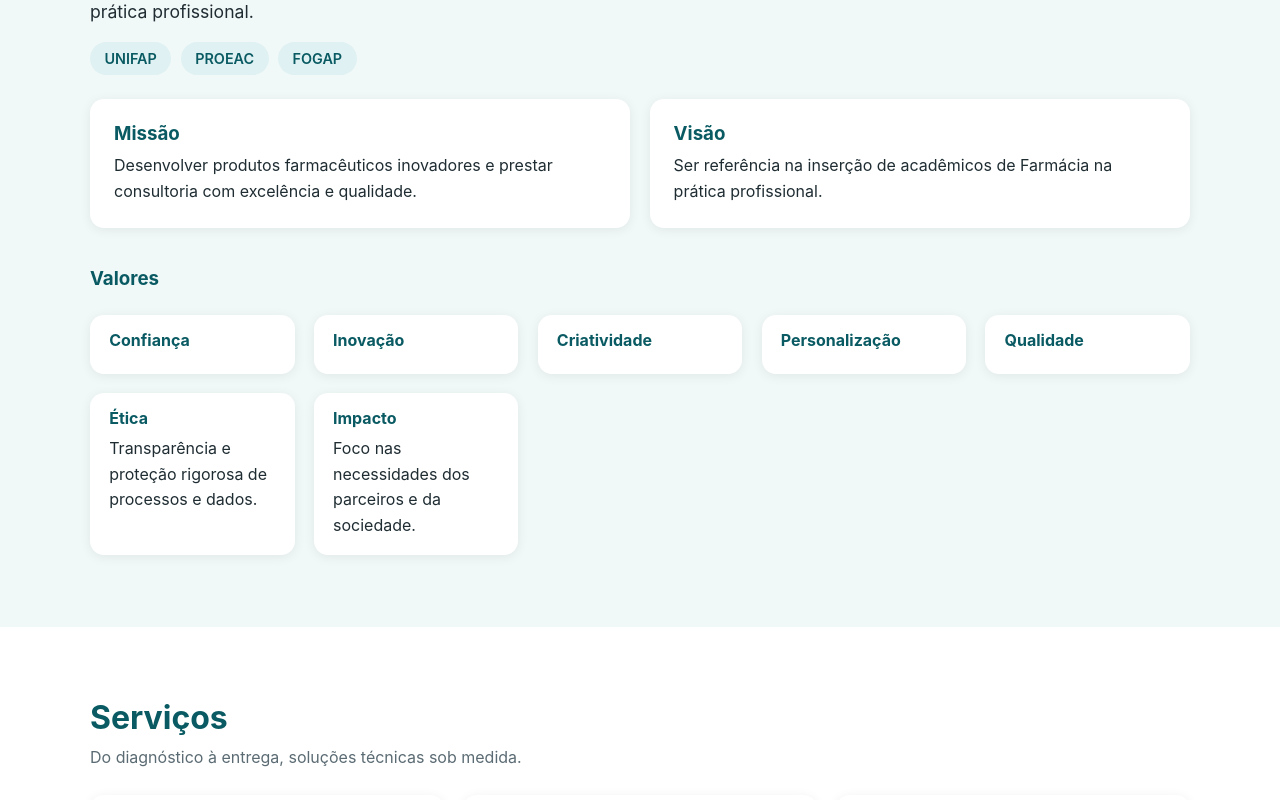
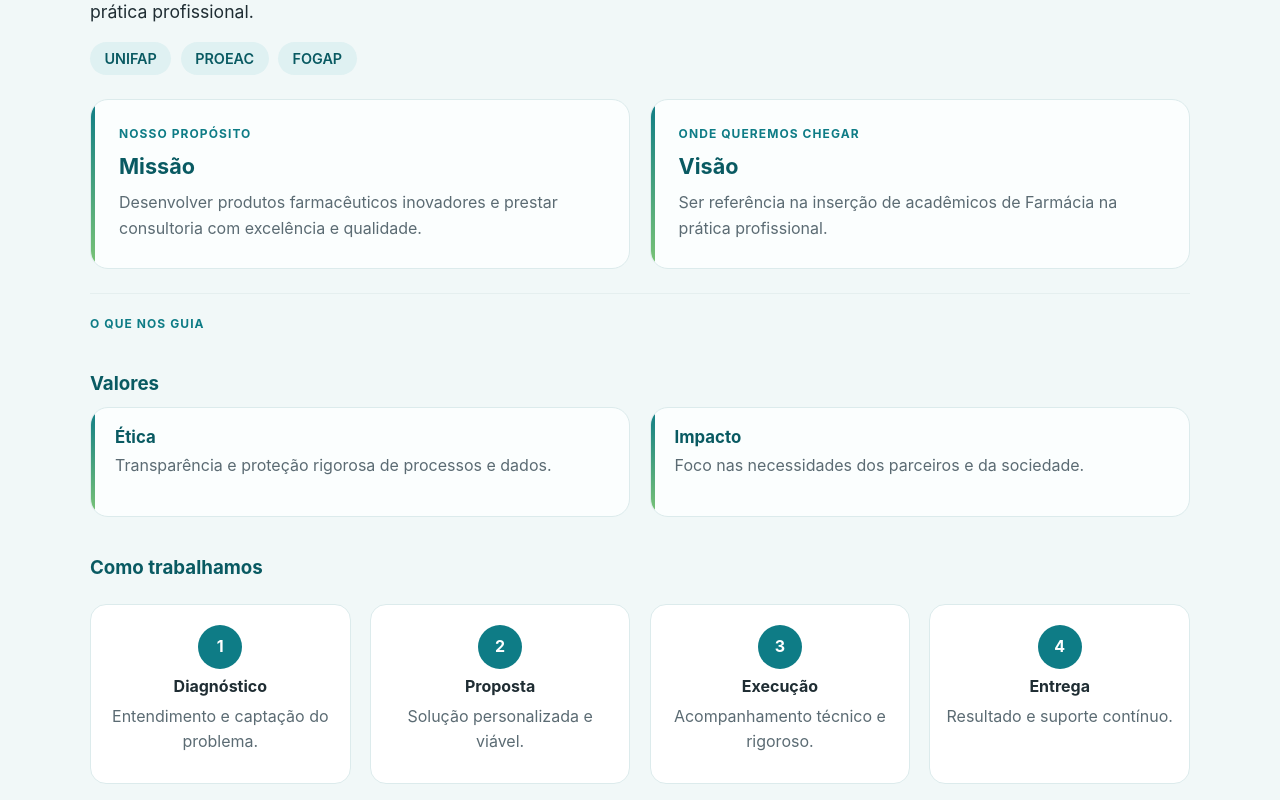
Before and after one commit to paula-maria/apotech-site, a React (Vite) app: page / in a window 1280 px wide. Shown: the part 840-1640 px from the top of the page. Built offline with nearby package versions, Linux system fonts and the light colour scheme.

Commit message:
fix: correções no footer e trocar de ordem de componentes

```diff
--- a/src/App.tsx
+++ b/src/App.tsx
@@ -2,6 +2,7 @@ import Header from './components/Header'
 import Hero from './components/Hero'
 import QuemSomos from './components/QuemSomos'
 import Servicos from './components/Servicos'
+import Cursos from './components/Cursos'
 import Diferenciais from './components/Diferenciais'
 import Cases from './components/Cases'
 import Equipe from './components/Equipe'
@@ -16,6 +17,7 @@ export default function App() {
         <Hero />
         <QuemSomos />
         <Servicos />
+        <Cursos />
         <Diferenciais />
         <Cases />
         <Equipe />
--- a/src/components/Contato.tsx
+++ b/src/components/Contato.tsx
@@ -35,28 +35,6 @@ export default function Contato() {
             Enviar mensagem
           </button>
         </form>
-        <div className="card contact-list">
-          <h3>Fale com a gente</h3>
-          <ul>
-            {contato.telefones.map((t) => (
-              <li key={t.numero}>
-                <a href={`https://wa.me/${t.numero}`} target="_blank" rel="noreferrer">
-                  WhatsApp {t.exibicao}
-                </a>
-              </li>
-            ))}
-            {contato.emails.map((m) => (
-              <li key={m}>
-                <a href={`mailto:${m}`}>{m}</a>
-              </li>
-            ))}
-            <li>
-              <a href={contato.instagram.url} target="_blank" rel="noreferrer">
-                Instagram {contato.instagram.usuario}
-              </a>
-            </li>
-          </ul>
-        </div>
       </div>
     </Section>
   )
--- /dev/null
+++ b/src/components/Cursos.tsx
@@ -0,0 +1,25 @@
+import Section from './Section'
+import { cursos } from '../data/content'
+
+export default function Cursos() {
+  return (
+    <Section id="cursos" titulo="Cursos e Treinamentos" subtitulo="Capacitações para quem quer formular e produzir com qualidade." alt>
+      <div className="grid grid-2">
+        {cursos.map((c) => (
+          <article key={c.titulo} className="card">
+            <span className="icon" aria-hidden="true">
+              <c.icone size={32} />
+            </span>
+            <h3>{c.titulo}</h3>
+            <p>{c.texto}</p>
+          </article>
+        ))}
+      </div>
+      <p className="cta">
+        <a href="#contato" className="btn">
+          Quero saber mais
+        </a>
+      </p>
+    </Section>
+  )
+}
--- a/src/components/Diferenciais.tsx
+++ b/src/components/Diferenciais.tsx
@@ -1,9 +1,9 @@
 import Section from './Section'
-import { diferenciais, metodologia } from '../data/content'
+import { diferenciais } from '../data/content'
 
 export default function Diferenciais() {
   return (
-    <Section id="diferenciais" titulo="Diferenciais" alt>
+    <Section id="diferenciais" titulo="Diferenciais">
       <div className="grid grid-3">
         {diferenciais.map((d) => (
           <div key={d.titulo} className="card">
@@ -12,16 +12,6 @@ export default function Diferenciais() {
           </div>
         ))}
       </div>
-      <h3 className="group-title">Como trabalhamos</h3>
-      <ol className="steps">
-        {metodologia.map((m, i) => (
-          <li key={m.titulo}>
-            <span className="step-num">{i + 1}</span>
-            <h4>{m.titulo}</h4>
-            <p>{m.texto}</p>
-          </li>
-        ))}
-      </ol>
     </Section>
   )
 }
--- a/src/components/Header.tsx
+++ b/src/components/Header.tsx
@@ -4,6 +4,7 @@ import { Menu, X } from 'lucide-react'
 const links = [
   ['#quem-somos', 'Quem somos'],
   ['#servicos', 'Serviços'],
+  ['#cursos', 'Cursos'],
   ['#diferenciais', 'Diferenciais'],
   ['#cases', 'Cases'],
   ['#equipe', 'Equipe'],
--- a/src/components/QuemSomos.tsx
+++ b/src/components/QuemSomos.tsx
@@ -1,5 +1,5 @@
 import Section from './Section'
-import { sobre } from '../data/content'
+import { metodologia, sobre } from '../data/content'
 
 export default function QuemSomos() {
   return (
@@ -12,25 +12,42 @@ export default function QuemSomos() {
           </span>
         ))}
       </p>
-      <div className="grid grid-2">
-        <div className="card">
+      <div className="grid grid-2 identity-grid">
+        <article className="card identity-card">
+          <span className="identity-kicker">Nosso propósito</span>
           <h3>Missão</h3>
           <p>{sobre.missao}</p>
-        </div>
-        <div className="card">
+        </article>
+        <article className="card identity-card">
+          <span className="identity-kicker">Onde queremos chegar</span>
           <h3>Visão</h3>
           <p>{sobre.visao}</p>
+        </article>
+      </div>
+      <div className="identity-values">
+        <div className="identity-heading">
+          <span className="identity-kicker">O que nos guia</span>
+          <h3 className="group-title">Valores</h3>
+        </div>
+        <div className="grid grid-2 values-grid">
+          {sobre.valores.map((v) => (
+            <article key={v.titulo} className="card value-card">
+              <h4>{v.titulo}</h4>
+              {v.texto && <p>{v.texto}</p>}
+            </article>
+          ))}
         </div>
       </div>
-      <h3 className="group-title">Valores</h3>
-      <div className="grid grid-4">
-        {sobre.valores.map((v) => (
-          <div key={v.titulo} className="card card-small">
-            <h4>{v.titulo}</h4>
-            {v.texto && <p>{v.texto}</p>}
-          </div>
+      <h3 className="group-title">Como trabalhamos</h3>
+      <ol className="steps">
+        {metodologia.map((m, i) => (
+          <li key={m.titulo}>
+            <span className="step-num">{i + 1}</span>
+            <h4>{m.titulo}</h4>
+            <p>{m.texto}</p>
+          </li>
         ))}
-      </div>
+      </ol>
     </Section>
   )
 }
--- a/src/data/content.ts
+++ b/src/data/content.ts
@@ -1,4 +1,4 @@
-import { ClipboardCheck, FlaskConical, Microscope, GraduationCap } from 'lucide-react'
+import { ClipboardCheck, FlaskConical, Microscope, GraduationCap, Sparkles, Pill } from 'lucide-react'
 
 export const contato = {
   emails: ['Apotech.junior@gmail.com', 'fabio@unifap.br', 'sailelcrd@gmail.com'],
@@ -18,11 +18,6 @@ export const sobre = {
   missao: 'Desenvolver produtos farmacêuticos inovadores e prestar consultoria com excelência e qualidade.',
   visao: 'Ser referência na inserção de acadêmicos de Farmácia na prática profissional.',
   valores: [
-    { titulo: 'Confiança', texto: '' },
-    { titulo: 'Inovação', texto: '' },
-    { titulo: 'Criatividade', texto: '' },
-    { titulo: 'Personalização', texto: '' },
-    { titulo: 'Qualidade', texto: '' },
     { titulo: 'Ética', texto: 'Transparência e proteção rigorosa de processos e dados.' },
     { titulo: 'Impacto', texto: 'Foco nas necessidades dos parceiros e da sociedade.' },
   ],
@@ -94,3 +89,16 @@ export const equipe = [
   { nome: 'Marjorie Soares', cargo: 'Marketing e Relacionamento' },
   { nome: 'Luís Gustavo', cargo: 'Financeiro' },
 ]
+
+export const cursos = [
+  {
+    icone: Sparkles,
+    titulo: 'Formulação de Cosméticos',
+    texto: 'Capacitação voltada à formulação de produtos cosméticos.',
+  },
+  {
+    icone: Pill,
+    titulo: 'Produção de Medicamentos',
+    texto: 'Capacitação voltada à produção de medicamentos.',
+  },
+]
--- a/src/index.css
+++ b/src/index.css
@@ -67,6 +67,53 @@ section[id] { scroll-margin-top: 70px; }
 .card h3, .card h4 { color: var(--primary-dark); }
 .card p:last-child { margin-bottom: 0; }
 .card-small { padding: 1rem 1.2rem; }
+.identity-section {
+  margin-top: 2rem;
+  padding: clamp(1.25rem, 3vw, 2rem);
+  border: 1px solid #dcebec;
+  border-radius: 22px;
+  background: #fff;
+  box-shadow: 0 10px 30px rgb(9 90 98 / 6%);
+}
+.identity-section-heading { margin-bottom: .25rem; }
+.identity-section-heading h3 { margin: 0; color: var(--primary-dark); font-size: 1.4rem; }
+.identity-grid { align-items: stretch; }
+.identity-card, .value-card {
+  position: relative;
+  overflow: hidden;
+  border: 1px solid #dcebec;
+  border-radius: 18px;
+  box-shadow: 0 8px 24px rgb(9 90 98 / 7%);
+}
+.identity-card { min-height: 170px; padding: 1.5rem 1.75rem; background: #fbfefe; box-shadow: none; }
+.identity-card::before, .value-card::before {
+  position: absolute;
+  inset: 0 auto 0 0;
+  width: 4px;
+  background: linear-gradient(var(--primary), var(--accent));
+  content: '';
+}
+.identity-kicker {
+  display: block;
+  margin-bottom: .7rem;
+  color: var(--primary);
+  font-size: .75rem;
+  font-weight: 700;
+  letter-spacing: .09em;
+  text-transform: uppercase;
+}
+.identity-card h3 { margin-bottom: .65rem; font-size: 1.35rem; }
+.identity-card h4 { margin-bottom: .65rem; font-size: 1.25rem; }
+.identity-card p, .value-card p { color: var(--muted); }
+.identity-values { margin-top: 1.5rem; padding-top: 1.25rem; border-top: 1px solid #e5efef; }
+.identity-heading .identity-kicker { margin-bottom: .2rem; }
+.identity-heading h4 { margin: 0; color: var(--primary-dark); font-size: 1.15rem; }
+.values-grid { margin-top: .75rem; }
+.value-card { min-height: 110px; padding: 1.15rem 1.5rem; background: #fbfefe; box-shadow: none; }
+.value-card h4 { margin-bottom: .4rem; font-size: 1.05rem; }
+.value-card p { margin-bottom: 0; }
+.methodology-section { margin-top: 3rem; padding-top: 2rem; border-top: 2px solid #d5e8e8; }
+.methodology-section .group-title { margin-top: 0; }
 .icon { display: block; margin-bottom: .5rem; color: var(--primary); }
 
 .chips { display: flex; flex-wrap: wrap; gap: .6rem; margin-top: 1rem; }
@@ -74,7 +121,8 @@ section[id] { scroll-margin-top: 70px; }
 
 /* Steps */
 .steps { display: grid; grid-template-columns: repeat(auto-fit, minmax(200px, 1fr)); gap: 1.2rem; margin-top: 1.5rem; }
-.steps li { text-align: center; }
+.steps li { min-height: 180px; padding: 1.25rem 1rem; border: 1px solid #dcebec; border-radius: 16px; background: #fff; text-align: center; }
+.steps li p { margin: 0; color: var(--muted); }
 .step-num {
   display: inline-grid; place-items: center; width: 44px; height: 44px; border-radius: 50%;
   background: var(--primary); color: #fff; font-weight: 700; margin-bottom: .5rem;
@@ -93,13 +141,15 @@ section[id] { scroll-margin-top: 70px; }
 .form label { display: flex; flex-direction: column; gap: .3rem; font-weight: 600; }
 .form input, .form textarea { padding: .7rem; border: 1px solid #c9d6da; border-radius: 8px; font: inherit; }
 .form input:focus, .form textarea:focus { outline: 2px solid var(--primary); }
-.contact-list li { margin-bottom: .8rem; }
-.contact-list a { color: var(--primary); font-weight: 600; }
-.contact-list a:hover { text-decoration: underline; }
-
 /* Footer */
-.footer { background: var(--primary-dark); color: #fff; padding: 2rem 0; text-align: center; font-size: .9rem; }
-.footer p { margin-bottom: .3rem; }
+.footer { background: var(--primary-dark); color: #fff; padding: 2.5rem 0 1.5rem; font-size: .9rem; }
+.footer-inner { display: grid; gap: 2rem; }
+.footer-contact h2 { margin-bottom: 1rem; color: #fff; font-size: 1.4rem; }
+.footer-links { display: grid; grid-template-columns: repeat(auto-fit, minmax(230px, 1fr)); gap: .75rem 1.5rem; }
+.footer-links a { display: inline-flex; align-items: center; gap: .65rem; color: #fff; }
+.footer-links a:hover { color: #b9e4c0; }
+.footer-links svg { flex: 0 0 auto; color: var(--accent); }
+.footer-inner > p { margin: 0; padding-top: 1rem; border-top: 1px solid rgb(255 255 255 / 20%); text-align: center; }
 .whatsapp {
   position: fixed; right: 1rem; bottom: 1rem; background: #25d366; color: #fff; padding: .8rem 1.2rem;
   border-radius: 999px; font-weight: 700; box-shadow: 0 4px 14px rgb(0 0 0 / 25%);
@@ -113,3 +163,4 @@ section[id] { scroll-margin-top: 70px; }
   }
   .nav.open { display: flex; }
 }
+.cta { margin-top: 1.5rem; }
```
Also changed, not shown: src/components/Footer.tsx (+29 -6 lines).
